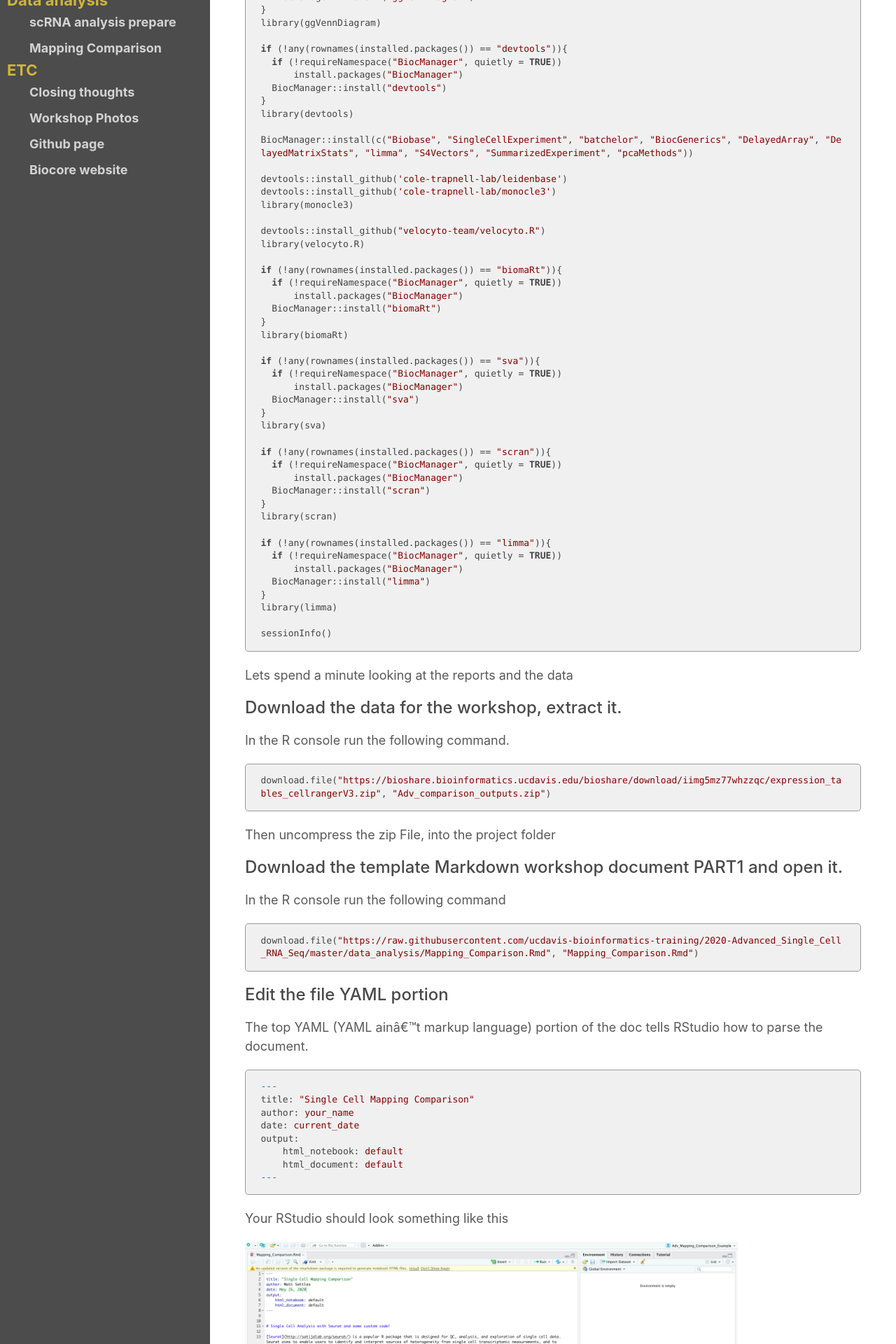
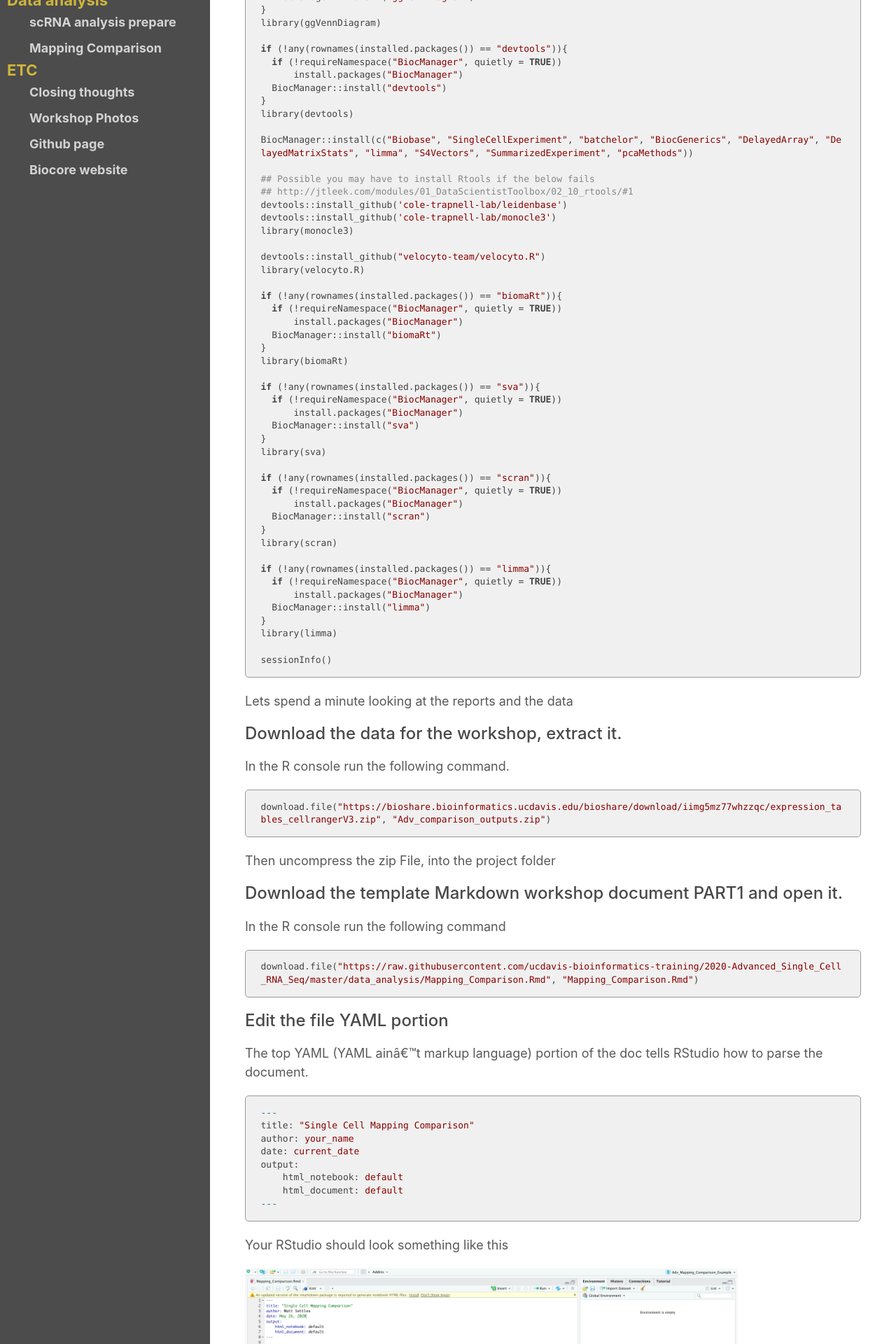
Before and after one commit to ucdavis-bioinformatics-training/2020-Advanced_Single_Cell_RNA_Seq, a Jekyll site: the page built from data_analysis/scrna_analysis_prepare.md, in a window 1280 px wide. Shown: the part 1182-3102 px from the top of the page at 70% size. Built offline with Jekyll 4.4.1, drawn with Linux system fonts in a browser that asks for light colours; our own code applies the rules of GitHub Pages for plain Markdown files.

Commit message:
add instruction

```diff
--- a/data_analysis/scrna_analysis_prepare.md
+++ b/data_analysis/scrna_analysis_prepare.md
@@ -55,6 +55,8 @@ library(devtools)
 
 BiocManager::install(c("Biobase", "SingleCellExperiment", "batchelor", "BiocGenerics", "DelayedArray", "DelayedMatrixStats", "limma", "S4Vectors", "SummarizedExperiment", "pcaMethods"))
 
+## Possible you may have to install Rtools if the below fails
+## http://jtleek.com/modules/01_DataScientistToolbox/02_10_rtools/#1
 devtools::install_github('cole-trapnell-lab/leidenbase')
 devtools::install_github('cole-trapnell-lab/monocle3')
 library(monocle3)
```
